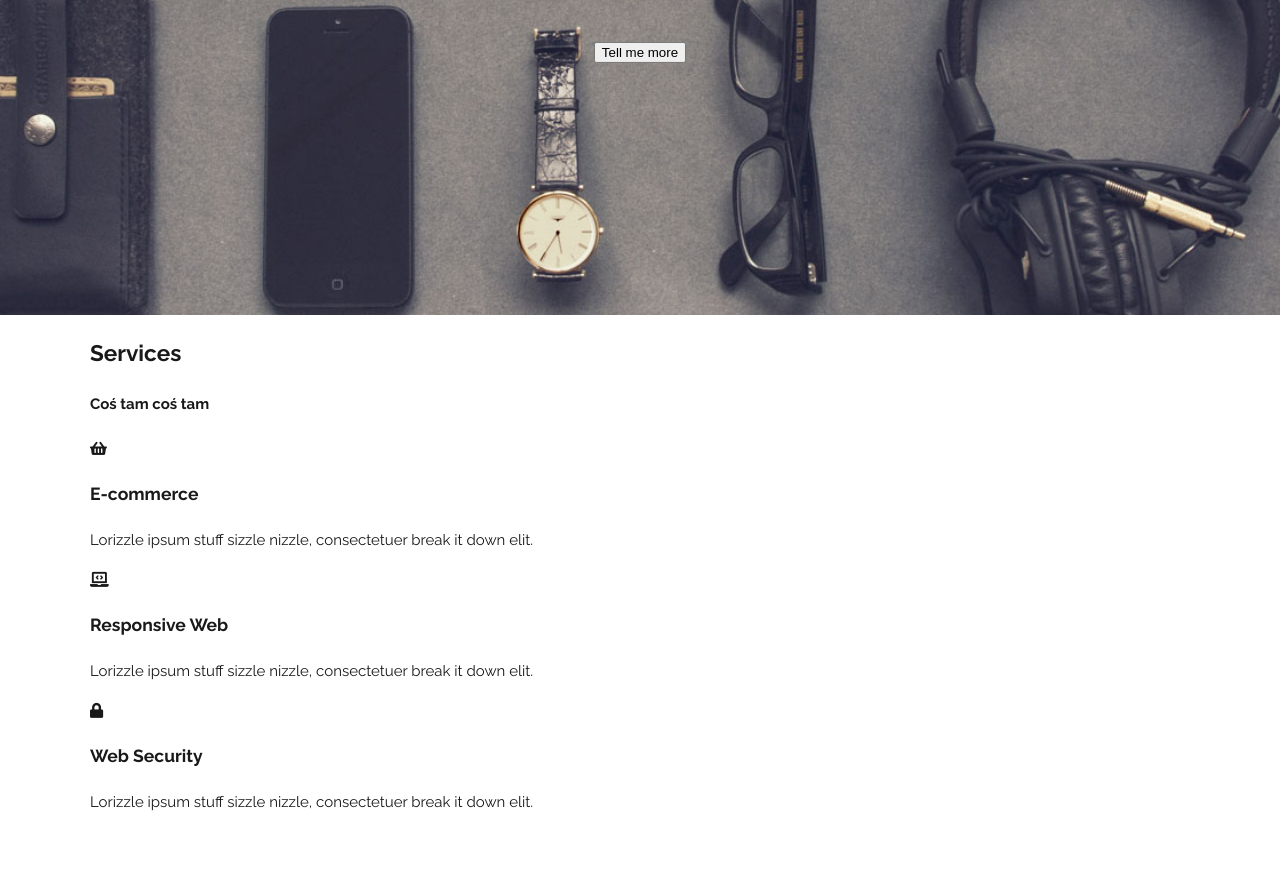
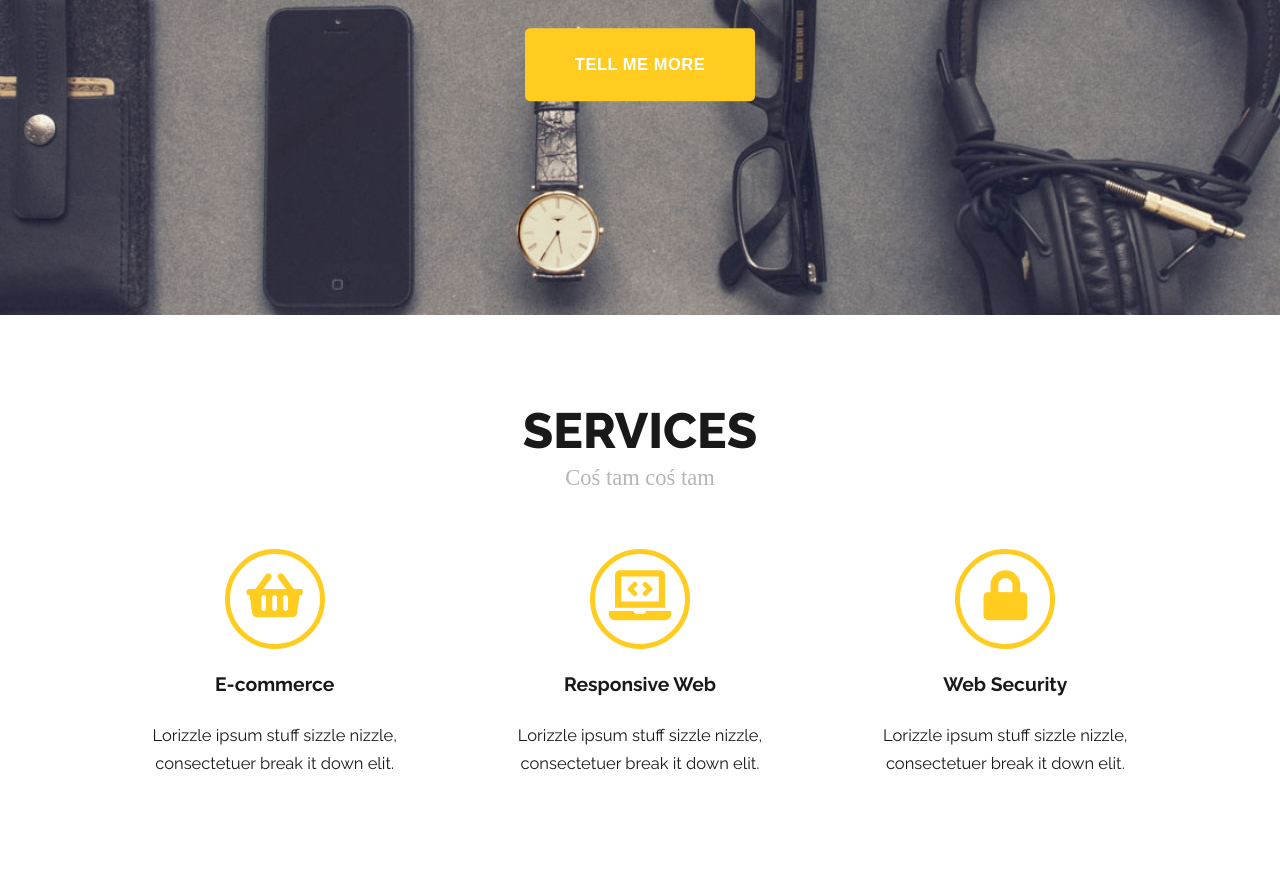
Before and after one commit to gombroo/zad-4.6, a website: page index.html in a window 1280 px wide. Shown: the part 485-1358 px from the top of the page. Before the commit the page ends 1315 px from the top, so only its background shows below. Drawn offline with Linux system fonts and the light colour scheme; a web font is replaced by a local one.

Commit message:
Add services css styles, change global and header css styles

```diff
--- a/sass/style.scss
+++ b/sass/style.scss
@@ -15,6 +15,7 @@ $font-medium: 500;
 $font-semibold: 600;
 $font-bold: 800;
 
+$transition: all 1s ease-in-out;
 
 /* Global */
 
@@ -37,9 +38,30 @@ body {
 }
 
 section {
-  padding: 0 50px;
+  padding: 50px 72px;
 }
 
+.btn {
+    min-width: 230px;
+    margin: 24px auto 0 auto;
+    cursor: pointer;
+    border: 2px solid $color-three;
+    padding: 25px;
+    border-radius: 5px;
+    background-color: $color-three;
+    font-weight: $font-semibold;
+    letter-spacing: .5px;
+    font-size: 1.1em;
+    color: $color-two;
+    text-transform: uppercase;
+    transition: $transition;
+
+    &:hover {
+        background-color: $color-one;
+        border: 2px solid $color-one;
+        color: $color-four;
+    }
+}
 
 /* Navigation */
 
@@ -66,7 +88,7 @@ section {
               text-transform: uppercase;
               letter-spacing: 0.5px;
               text-decoration: none;
-              font-weight: $font-semibold;
+              font-weight: $font-bold;
               color: $color-two;
             }
           }
@@ -111,5 +133,55 @@ section {
       color: $color-two;
     }
   }
+}
 
+
+/* Services */
+
+.section-title {
+  text-transform: uppercase;
+  font-size: 3.3em;
+  font-weight: $font-bold;
+  line-height: 1;
+  margin-bottom: 0;
+  text-align: center;
 }
+
+.section-subtitle {
+  font-family: $font-subtitle;
+  font-weight: $font-regular;
+  font-size: 1.5em;
+  color: $color-four;
+  line-height: 1;
+  margin-top: .5em;
+  text-align: center;
+}
+
+.services-wrapper {
+  display: flex;
+  flex-wrap: wrap;
+  justify-content: space-between;
+
+  .services-item {
+    flex: 0 0 33.33333%;
+    text-align: center;
+    padding: 10px 20px;
+    display: flex;
+    flex-wrap: wrap;
+    justify-content: center;
+    margin: 20px 0;
+
+    .icon {
+      font-size: 50px;
+      color: $color-three;
+      height: 100px;
+      width: 100px;
+      border-radius: 50px;
+      border: 5px solid $color-three;
+    }
+
+    .description {
+      font-size: 1.1em;
+    }
+  }
+}
```
Also changed, not shown: css/style.css, 1 other file.
